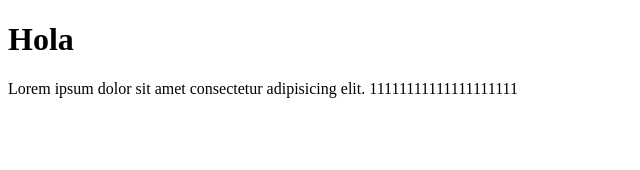
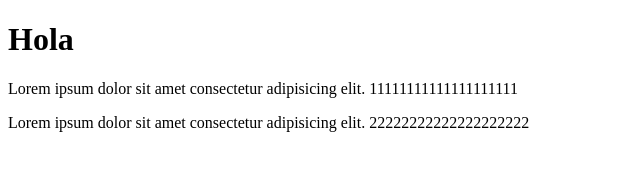
Before and after one commit to ramongarcia21/git-prueba, a plain HTML site: page index.html in a window 1280 px wide. Shown: the whole page, without its empty margins (0-640 px from the left). Drawn offline with Linux system fonts and the light colour scheme.

Commit message:
agregue 2 al parrafo

```diff
--- a/index.html
+++ b/index.html
@@ -9,5 +9,6 @@
 <body>
     <h1>Hola </h1>
     <p>Lorem ipsum dolor sit amet consectetur adipisicing elit. 11111111111111111111 </p>
+    <p>Lorem ipsum dolor sit amet consectetur adipisicing elit. 22222222222222222222 </p>
 </body>
 </html>
```
